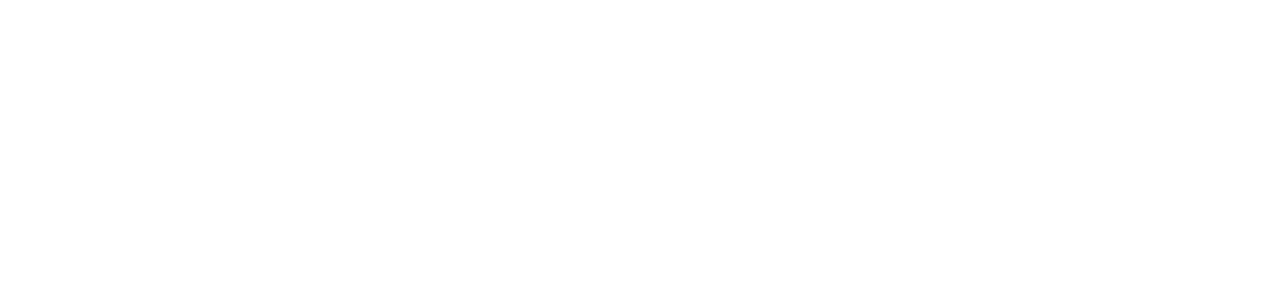
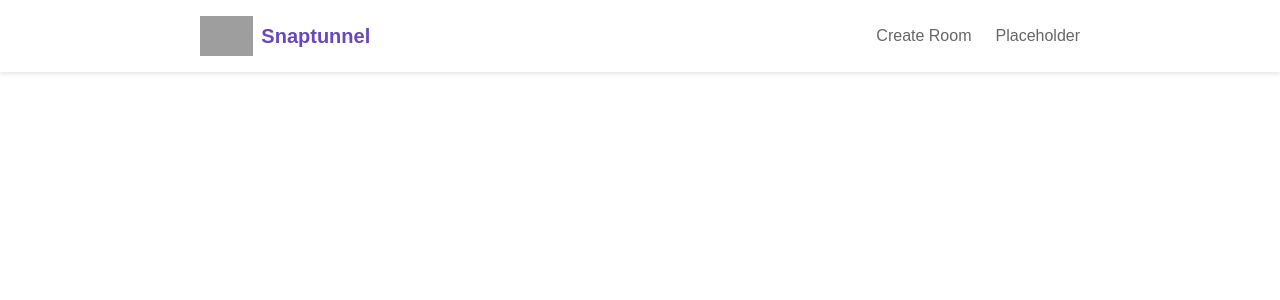
Before and after one commit to shashwat-deep/SnapTunnel, a React (Vite) app: page /room in a window 1280 px wide. Shown: the top 300 px of the page. Built offline with nearby package versions, Linux system fonts and the light colour scheme; grey boxes are pictures that could not be loaded.

Commit message:
Added home & room page

```diff
--- a/src/App.tsx
+++ b/src/App.tsx
@@ -1,9 +1,26 @@
 import React from 'react';
+import { BrowserRouter as Router, Route, Routes } from 'react-router-dom';
+import Main from './components/home/main.tsx'
+import NavBar from './components/home/navBar.tsx'
+import Footer from './components/home/footer.tsx'
+
+import Room from './components/room/room.tsx';
 
 const App: React.FC = () => {
   return (
+    <Router>
       <div className="app-container">
+        <NavBar />
+        <Routes>
+
+          <Route path="/" element={<Main />} />
+
+          <Route path="/room" element={<Room />} />
+
+        </Routes>
+        <Footer />
       </div>
+    </Router>
   );
 };
 
--- /dev/null
+++ b/src/components/home/footer.tsx
@@ -0,0 +1,11 @@
+import React from 'react';
+import './footer.css';
+
+const Footer: React.FC = () => {
+  return (
+    <>
+    </>
+  );
+};
+
+export default Footer;
--- /dev/null
+++ b/src/components/home/main.tsx
@@ -0,0 +1,11 @@
+import React from 'react';
+import './main.css';
+
+const Main: React.FC = () => {
+  return (
+    <>
+    </>
+  );
+};
+
+export default Main;
--- /dev/null
+++ b/src/components/home/navBar.css
@@ -0,0 +1,66 @@
+.navbar {
+    display: flex;
+    justify-content: space-between;
+    align-items: center;
+    padding-inline: 200px;
+    padding-block: 1rem;
+    background-color: #ffffff;
+    box-shadow: 0 2px 4px rgba(0, 0, 0, 0.1);
+  }
+
+  .navbar-logo {
+    display: flex;
+    align-items: center;
+  }
+
+  .logo-img {
+    height: 2.5rem;
+  }
+
+  .logo-text {
+    font-size: 1.25rem;
+    font-weight: bold;
+    color: #6B46C1; /* Purple from the design */
+    margin-left: 0.5rem;
+  }
+
+  .navbar-menu {
+    list-style: none;
+    display: flex;
+    gap: 1.5rem;
+  }
+
+  .navbar-menu li a {
+    text-decoration: none;
+    color: #666666;
+    font-size: 1rem;
+  }
+
+  .navbar-menu li a:hover {
+    color: #6B46C1;
+  }
+
+  .navbar-link {
+  display: flex;
+  text-decoration: none;
+  color: #666666;
+  font-size: 1rem;
+  align-items: center;
+  }
+
+  .navbar-link:hover {
+  color: #6B46C1;
+  }
+
+  /* Responsive Adjustments */
+  @media (max-width: 768px) {
+    .navbar {
+      flex-direction: column;
+      gap: 1rem;
+    }
+
+    .navbar-menu {
+      flex-direction: column;
+      gap: 0.5rem;
+    }
+  }
--- /dev/null
+++ b/src/components/home/navBar.tsx
@@ -0,0 +1,26 @@
+import React from 'react';
+import { Link } from 'react-router-dom';
+import './Navbar.css';
+
+const Navbar: React.FC = () => {
+  return (
+    <nav className="navbar">
+      <div className="navbar-logo">
+        <Link to="/" className="navbar-link">
+          <img src="/tatva-icon.svg" alt="TatvaCare Logo" className="logo-img" />
+          <span className="logo-text">Snaptunnel</span>
+        </Link>
+      </div>
+      <ul className="navbar-menu">
+        <li>
+            <Link to="/room" className="navbar-link">Create Room</Link>
+        </li>
+        <li>
+            <Link to="/placeholder" className="navbar-link">Placeholder</Link>
+        </li>
+      </ul>
+    </nav>
+  );
+};
+
+export default Navbar;
--- /dev/null
+++ b/src/components/room/room.tsx
@@ -0,0 +1,11 @@
+import React from 'react';
+import './room.css';
+
+const Room: React.FC = () => {
+  return (
+    <>
+    </>
+  );
+};
+
+export default Room;
```
Also changed, not shown: src/components/home/footer.css (added), src/components/home/main.css (added), src/components/room/room.css (added).
